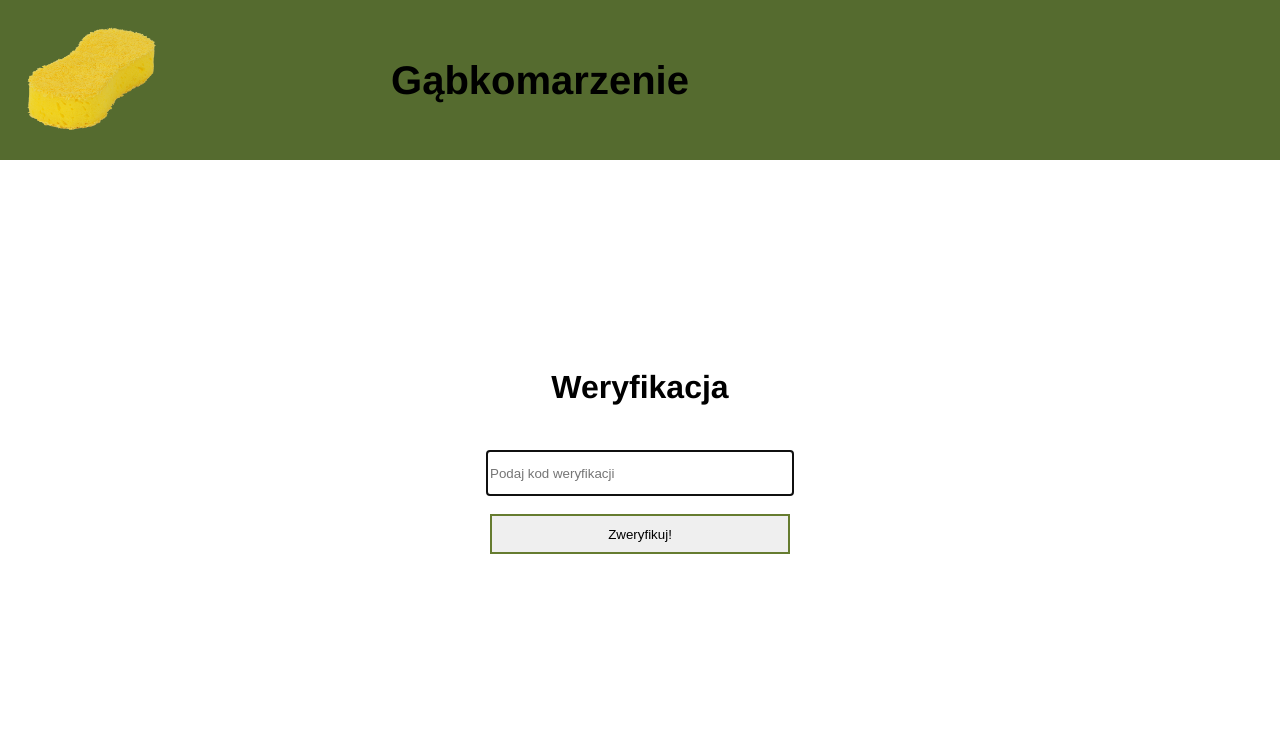
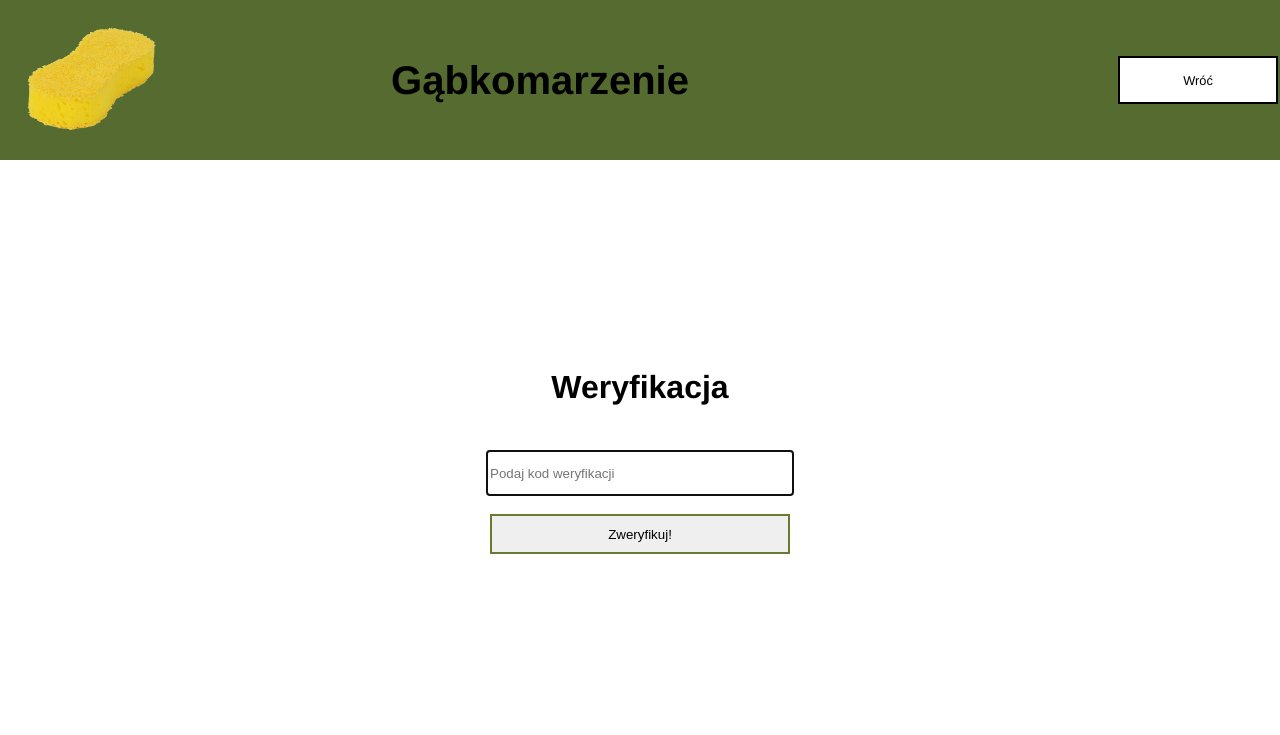
Before and after one commit to WolniewiczBartek/FirstOnlineShopPHP, a PHP site: page /sites/weryfikacja.php in a window 1280 px wide. Shown: the top 735 px of the page. Run offline with PHP 8.4, Linux system fonts and the light colour scheme.

Commit message:
Update weryfikacja.php

```diff
--- a/sites/weryfikacja.php
+++ b/sites/weryfikacja.php
@@ -11,6 +11,7 @@
       <a href="../index.php"><img src="../images/logo.png" id="logo" alt="logo"></a>
       <h1>Gąbkomarzenie</h1>
       <div id="nazwa">
+        <a class=button href=../index.php><div>Wróć</div></a>
       </div>
     </header>
     <div id="content" class="sameheight">
```
